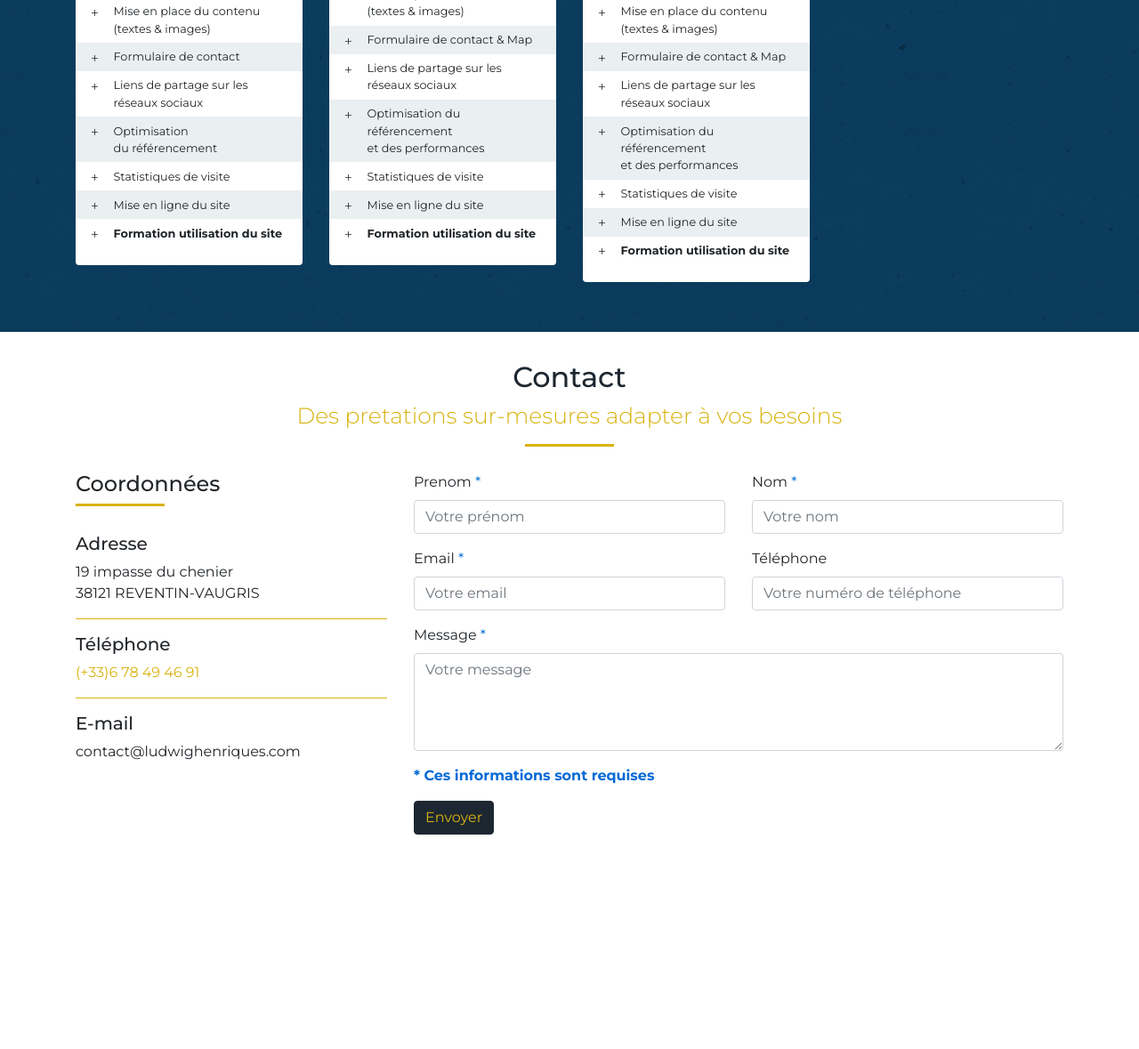
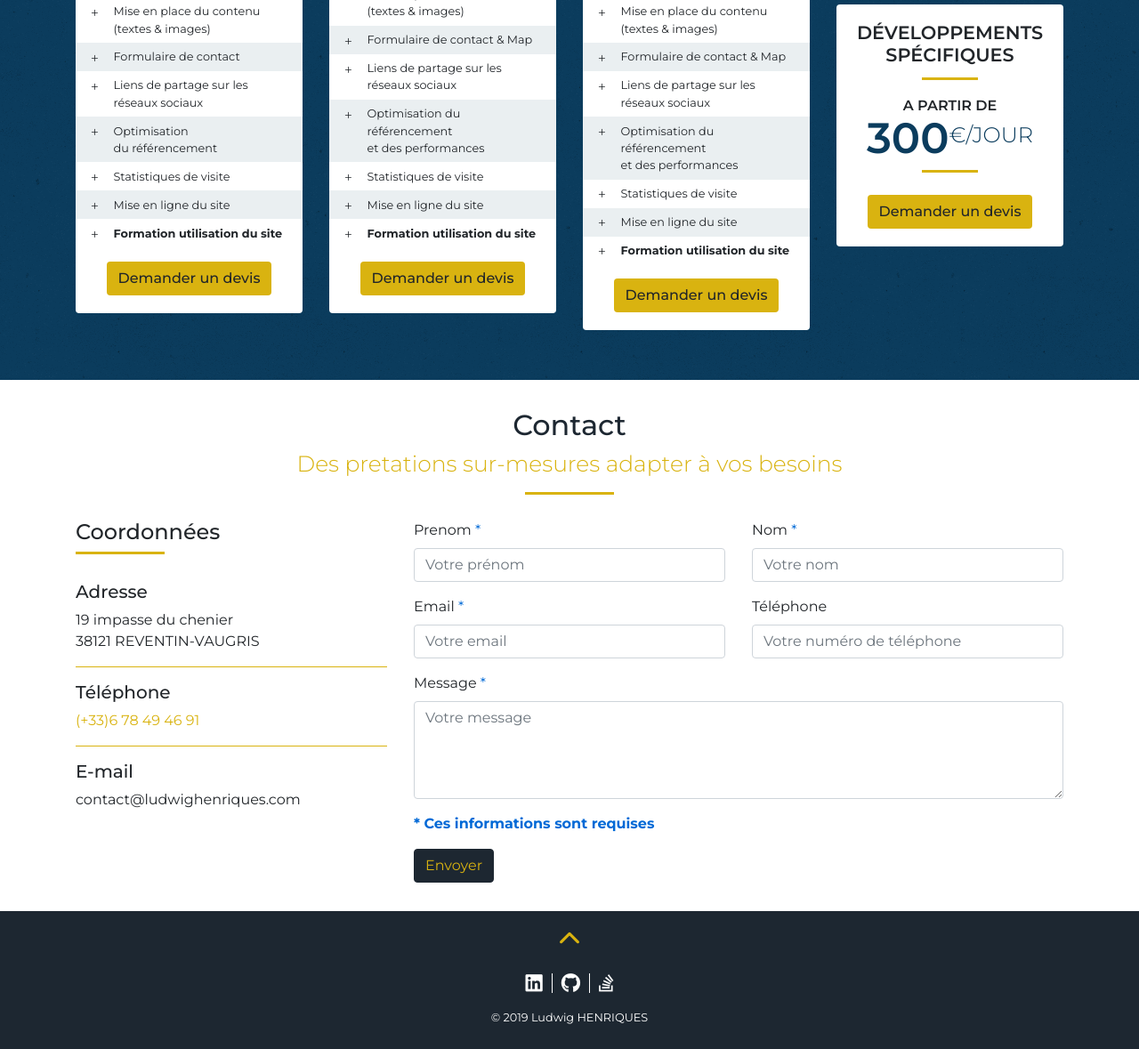
Before and after one commit to Ludwig-Henriques/maquetteHTML-site-perso, a plain HTML site: page index.html in a window 1280 px wide. Shown: the part 2896-4075 px from the top of the page at 89% size. Before the commit the page ends 3866 px from the top, so only its background shows below. Drawn offline with nearby package versions, Linux system fonts and the light colour scheme.

Commit message:
FO: ajout footer et tarif journalier

```diff
--- a/index.html
+++ b/index.html
@@ -4,6 +4,7 @@
   <meta charset="UTF-8">
   <meta name="viewport" content="width=device-width, initial-scale=1.0">
   <title>Ludwig HENRIQUES</title>
+  <script src="https://kit.fontawesome.com/2bc427cf60.js" crossorigin="anonymous"></script>
   <link rel="stylesheet" href="https://stackpath.bootstrapcdn.com/bootstrap/4.5.2/css/bootstrap.min.css" integrity="sha384-JcKb8q3iqJ61gNV9KGb8thSsNjpSL0n8PARn9HuZOnIxN0hoP+VmmDGMN5t9UJ0Z" crossorigin="anonymous">
   <link rel="stylesheet" href="style.css">
   <link href="https://fonts.googleapis.com/css2?family=Montserrat:wght@300;400;500;600;700&display=swap" rel="stylesheet">
@@ -380,6 +381,7 @@
                       </span>
                     </li>
                   </ul>
+                  <a data-id="1" href="#contact" class="btn btn-contact-link">Demander un devis</a>
                 </div>
               </div>
             </div>
@@ -531,6 +533,7 @@
                       </span>
                     </li>
                   </ul>
+                  <a data-id="1" href="#contact" class="btn btn-contact-link">Demander un devis</a>
                 </div>
               </div>
             </div>
@@ -682,6 +685,7 @@
                       </span>
                     </li>
                   </ul>
+                  <a data-id="1" href="#contact" class="btn btn-contact-link">Demander un devis</a>
                 </div>
               </div>
             </div>
@@ -745,6 +749,17 @@
                       </span>
                     </li>
                   </ul>
+                  <a data-id="1" href="#contact" class="btn btn-contact-link">Demander un devis</a>
+                </div>
+              </div>
+              <div class="card mt-4">
+                <div class="card-body">
+                  <h4 class="card-title">Développements spécifiques</h4>
+                  <p class="card-price d-flex flex-column">
+                    <span class="card-price-text">A partir de</span>
+                    <span class="card-price-amount">300<sup>€/JOUR</sup></span>
+                  </p>
+                  <a data-id="1" href="#contact" class="btn btn-contact-link">Demander un devis</a>
                 </div>
               </div>
             </div>
@@ -827,8 +842,16 @@
 
     </section>
   </div>
-  <footer>
-
+  <footer class="text-center">
+    <a href="#heading" id="top-return">
+        <span class="fas fa-chevron-up"></span>
+    </a>
+    <div class="d-flex justify-content-center" id="social-icons">
+        <a href="https://www.linkedin.com/in/ludwig-henriques-076270133" class="linkedin"><i class="fab fa-linkedin" aria-hidden="true"></i></a>
+        <a href="https://github.com/Ludwig-Henriques" class="git-hub"><i class="fab fa-github" aria-hidden="true"></i></a>
+        <a href="https://stackoverflow.com/users/12794435/ludwig-henriques" class="stack-overflow"><i class="fab fa-stack-overflow" aria-hidden="true"></i></a>
+    </div>
+    <h5>© 2019 Ludwig HENRIQUES</h5>
   </footer>
   <script
   src="https://code.jquery.com/jquery-3.5.1.min.js"
--- a/style.css
+++ b/style.css
@@ -156,6 +156,7 @@ section h3::after {
 
 #tarifs .card {
   border: none;
+  text-align: center;
 }
 
 #tarifs .card-body {
@@ -208,6 +209,10 @@ section h3::after {
   font-weight: 300;
 }
 
+#tarifs .card-price-detail{
+  text-align: left;
+}
+
 #tarifs .card-price-detail .row-alt {
   background-color: #0b3c5d15;
 }
@@ -229,6 +234,16 @@ section h3::after {
   padding-right: 10px;
 }
 
+.btn-contact-link {
+  margin-top: 1rem;
+  background-color: #D9B310;
+  font-weight: 500;
+}
+
+.btn-contact-link:hover {
+  background-color: #0B3C5D;
+  color: #fff;
+}
 
 /* Contact */
 
@@ -269,3 +284,57 @@ section h3::after {
   border: 1px solid #D9B310;
   color: #fff;
 }
+
+/* FOOTER */
+
+footer
+{
+    background-color: #1D2731;
+    padding: 0px 0 20px 0;
+}
+
+footer .fas
+{
+    font-size: 25px;
+    margin: 20px ;
+    color: #D9B310;
+    height: 30px;
+}
+
+footer .fas:hover
+{
+    font-size: 27px;
+}
+
+footer h5
+{
+    color: #fff;
+    font-size: 0.8rem;
+    font-weight: normal;
+    margin-top: 20px;
+}
+
+#social-icons a
+{
+    display: inline-block;
+    line-height: 1px;
+    padding: 0px 10px;
+}
+
+#social-icons i
+{
+    font-size: 22px;
+    color: #fff;
+    transition: all 0.3s ease-in 0s;
+}
+
+#social-icons i:hover
+{
+    color: #D9B310;
+}
+
+.git-hub
+{
+    border-right: 1px solid #fff;
+    border-left: 1px solid #fff;
+}
```
